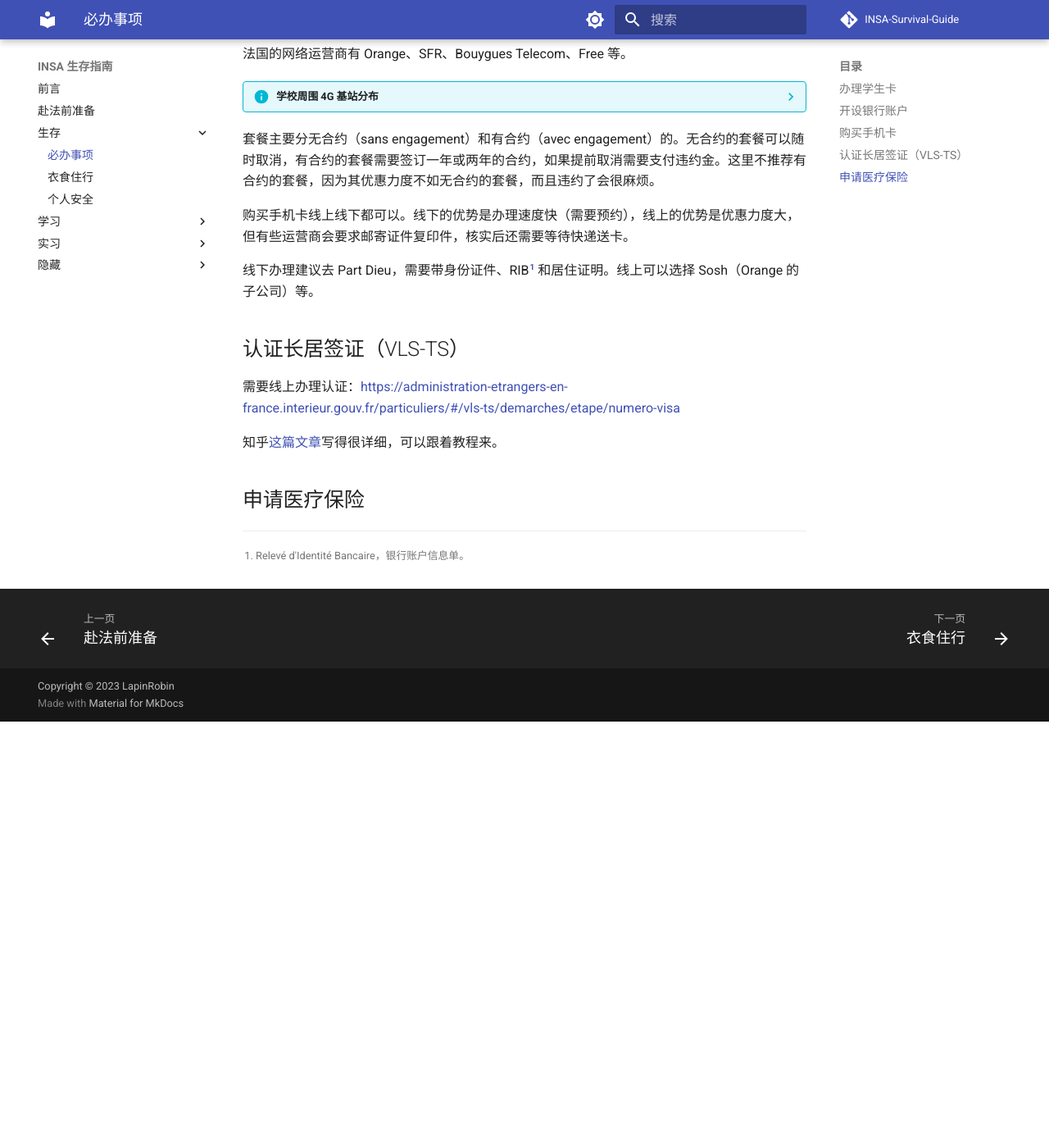
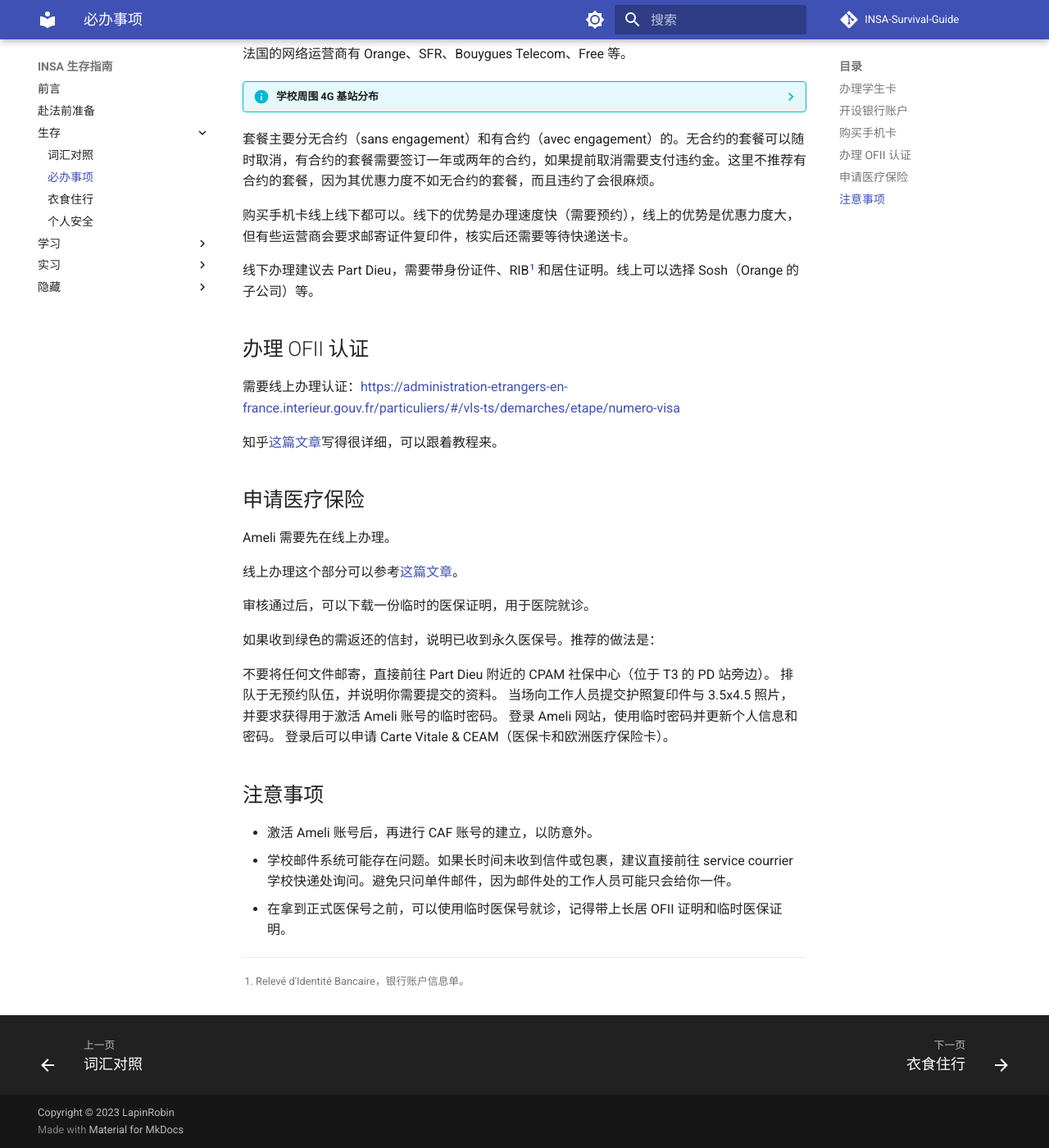
Before and after one commit to LapinRobin/INSA-Survival-Guide, an MkDocs documentation site: the page built from docs/生存/必办事项.md, in a window 1280 px wide and 1400 px high, scrolled down 867 px. Shown: the whole window at 82% size. Built offline with MkDocs 1.6.1 and Material for MkDocs 9.7.7, drawn with Linux system fonts in a browser that asks for light colours; comment, search, counter and statistics services are not loaded; before the commit the page ends 1747 px from its top, so only the background shows below that.

Commit message:
Routine update

````diff
--- a/docs/生存/必办事项.md
+++ b/docs/生存/必办事项.md
@@ -9,7 +9,7 @@ graph TB
   A --> B["开设银行账户"]
   B --> C["购买手机卡"]
   B --> E["申请 Ameli 健康保险"]
-  A --> F["长居签证（VLS-TS）认证"]
+  A --> F["OFII 办理"]
 ```
 
 事项可以同时办理，但需要按箭头指向的顺序完成。
@@ -35,7 +35,7 @@ INSA 现在和 Société Générale 银行合作，新生可以直接在学校
 
 线下办理建议去 Part Dieu，需要带身份证件、RIB[^1] 和居住证明。线上可以选择 Sosh（Orange 的子公司）等。
 
-## 认证长居签证（VLS-TS）
+## 办理 OFII 认证
 
 需要线上办理认证：<https://administration-etrangers-en-france.interieur.gouv.fr/particuliers/#/vls-ts/demarches/etape/numero-visa>
 
@@ -43,8 +43,26 @@ INSA 现在和 Société Générale 银行合作，新生可以直接在学校
 
 ## 申请医疗保险
 
+Ameli 需要先在线上办理。
+
+线上办理这个部分可以参考[这篇文章](https://zhuanlan.zhihu.com/p/405182370)。
+
+审核通过后，可以下载一份临时的医保证明，用于医院就诊。
+
+如果收到绿色的需返还的信封，说明已收到永久医保号。推荐的做法是：
+
+不要将任何文件邮寄，直接前往 Part Dieu 附近的 CPAM 社保中心（位于 T3 的 PD 站旁边）。
+排队于无预约队伍，并说明你需要提交的资料。
+当场向工作人员提交护照复印件与 3.5x4.5 照片，并要求获得用于激活 Ameli 账号的临时密码。
+登录 Ameli 网站，使用临时密码并更新个人信息和密码。
+登录后可以申请 Carte Vitale & CEAM（医保卡和欧洲医疗保险卡）。
 
 
+## 注意事项
+
+- 激活 Ameli 账号后，再进行 CAF 账号的建立，以防意外。
+- 学校邮件系统可能存在问题。如果长时间未收到信件或包裹，建议直接前往 service courrier 学校快递处询问。避免只问单件邮件，因为邮件处的工作人员可能只会给你一件。
+- 在拿到正式医保号之前，可以使用临时医保号就诊，记得带上长居 OFII 证明和临时医保证明。
 
 [^1]:
   Relevé d'Identité Bancaire，银行账户信息单。
--- a/mkdocs.yml
+++ b/mkdocs.yml
@@ -67,6 +67,7 @@ nav:
   - 前言: "index.md"
   - 赴法前准备: "赴法前准备.md"
   - 生存:
+    - 词汇对照: "生存/词汇对照.md"
     - 必办事项: "生存/必办事项.md"
     - 衣食住行: "生存/衣食住行.md"
     - 个人安全: "生存/个人安全.md"
````
Also changed, not shown: docs/生存/文章/常办事项.md (+4 -0 lines), docs/生存/词汇对照.md (renamed from docs/生存/文章/词汇对照.md, +3 -0 lines).
